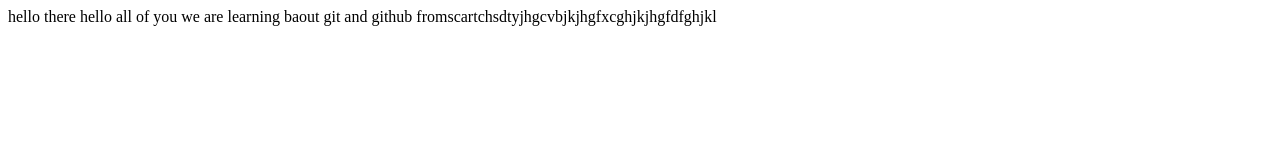
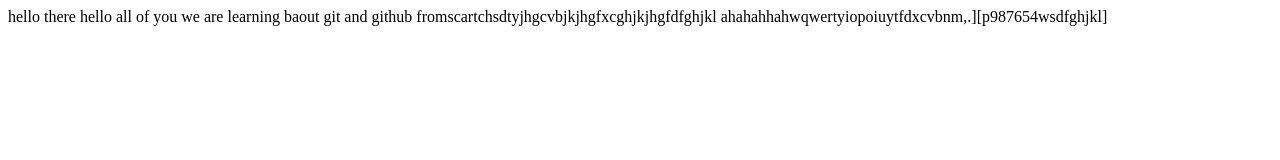
Before and after one commit to vamsiiiiiiii/day1-git, a plain HTML site: page INDEX.HTML in a window 1280 px wide. Drawn offline with Linux system fonts and the light colour scheme.

Commit message:
another chnage has been happend

```diff
--- a/INDEX.HTML
+++ b/INDEX.HTML
@@ -8,5 +8,6 @@
 <body>
     hello there
     hello all of you we are learning baout git and github fromscartchsdtyjhgcvbjkjhgfxcghjkjhgfdfghjkl
+    ahahahhahwqwertyiopoiuytfdxcvbnm,.][p987654wsdfghjkl]
 </body>
 </html>
```
